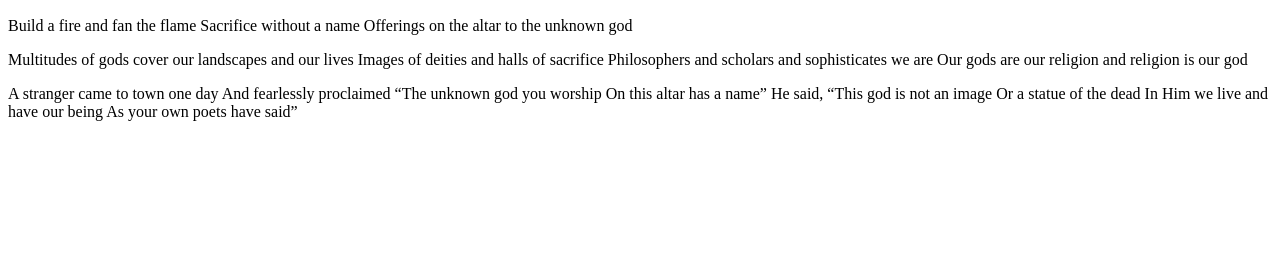
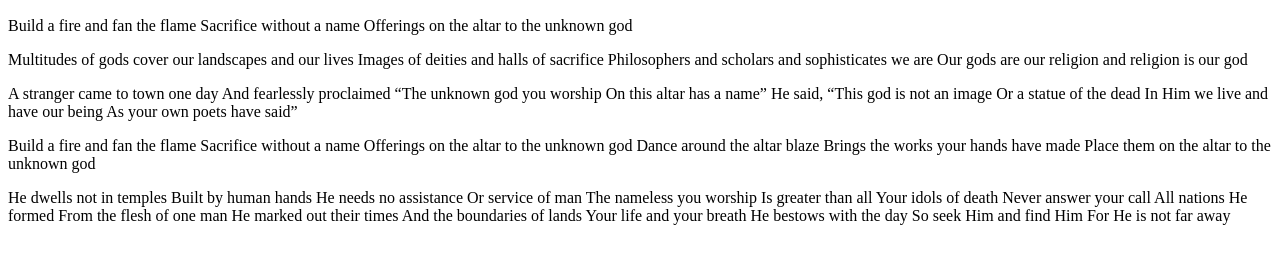
Before and after one commit to MariuszSzlachta/learning-git-3, a plain HTML site: page index.html in a window 1280 px wide. Shown: the part 468-732 px from the top of the page. Drawn offline with Linux system fonts and the light colour scheme.

Commit message:
Update index.html

```diff
--- a/index.html
+++ b/index.html
@@ -38,6 +38,33 @@
           In Him we live and have our being
           As your own poets have said”
       </p>
+      <p class="song-verse">
+        Build a fire and fan the flame
+        Sacrifice without a name
+        Offerings on the altar to the unknown god
+        Dance around the altar blaze
+        Brings the works your hands have made
+        Place them on the altar to the unknown god
+      </p>
+      <p class="song-verse">
+        He dwells not in temples
+        Built by human hands
+        He needs no assistance
+        Or service of man
+        The nameless you worship
+        Is greater than all
+        Your idols of death
+        Never answer your call
+        All nations He formed
+        From the flesh of one man
+        He marked out their times
+        And the boundaries of lands
+        Your life and your breath
+        He bestows with the day
+        So seek Him and find Him
+        For He is not far away
+       </p>
+
     </section>
   </article>
 
```
